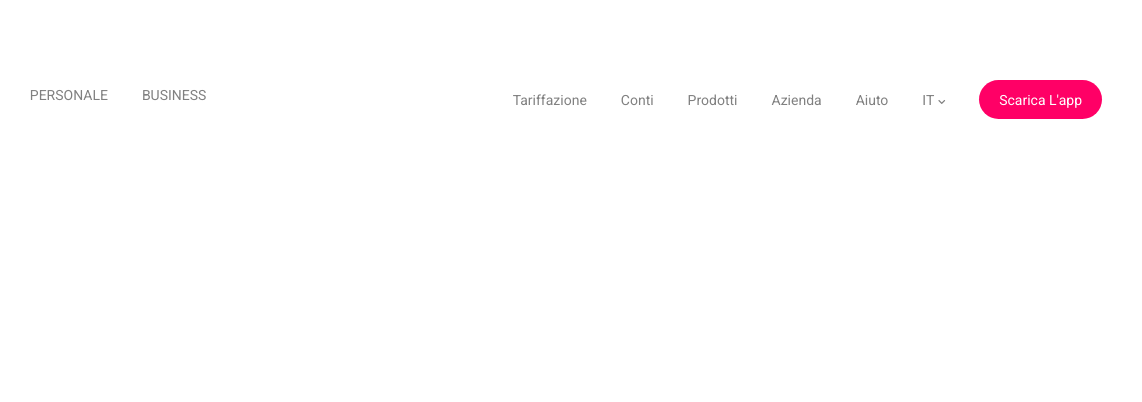
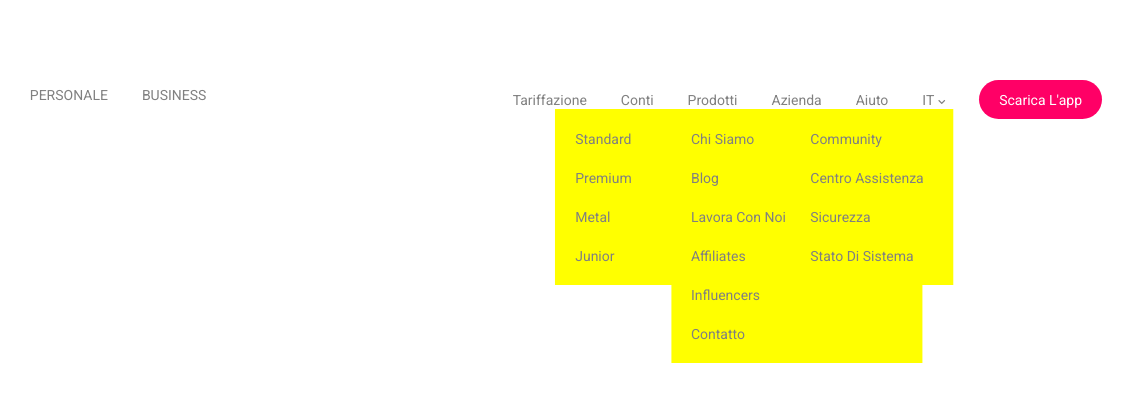
Before and after one commit to malimbo88/js-html-css-revolut, a plain HTML site: page index.html in a window 1280 px wide. Shown: the full height of the page, 138-1280 px from the left. Drawn offline with nearby package versions, Linux system fonts and the light colour scheme.

Commit message:
Vado avanti dopo

```diff
--- a/css/style.css
+++ b/css/style.css
@@ -32,28 +32,53 @@ nav > * {
   display: inline-block;
 }
 
-.menu > li {
-  display: inline-block;
-  vertical-align: middle;
-  margin-right: 30px;
-}
-
-.menu > li:last-child {
-  margin: 0;
-}
-
+/* menu */
 .menu a > span {
   color: #808080;
   font-size: 14px;
 }
 
-.menu a > i {
-  color: #808080;
-  font-size: 8px;
+.menu a:hover > span {
+  color: #000;
 }
 
-.menu a:hover > span {
-  color: #000;
+/* menu inline */
+.menu.inline > li {
+  display: inline-block;
+  vertical-align: middle;
+  margin-right: 30px;
+  position: relative;
+}
+
+.menu.inline > li:last-child {
+  margin: 0;
+}
+
+/* menu scroll */
+.menu.scroll {
+  background-color: yellow;
+  padding: 20px;
+  position: absolute;
+  top: 100%;
+  width: 500%;
+}
+
+.menu.scroll > li {
+  text-transform: capitalize;
+  padding-top: 20px;
+}
+
+.menu.scroll > li:first-child {
+  padding-top: 0;
+}
+
+.menu.scroll {
+  background-color: yellow;
+  padding: 20px;
+  position: absolute;
+  top: 100%;
+  left: 50%;
+  transform: translateX(-50%);
 }
 
 /* Left - NAV */
@@ -75,6 +100,11 @@ nav > * {
   text-transform: uppercase;
 }
 
+.right_nav a > i {
+  color: #808080;
+  font-size: 8px;
+}
+
 .right_nav .push_link {
   background-color: #ff0066;
   border-radius: 40px;
--- a/index.html
+++ b/index.html
@@ -21,7 +21,7 @@
 
           <!-- left - Nav -->
           <div class="left_nav">
-            <ul class="menu">
+            <ul class="menu inline">
               <li class="logo">
                 <a href="#" target="_blank">
                   <img src="img/logo-revolut.png" alt="">
@@ -43,7 +43,7 @@
 
           <!-- rigt - Nav -->
           <div class="right_nav">
-            <ul class="menu">
+            <ul class="menu inline">
               <li>
                 <a href="#" target="_blank">
                   <span>Tariffazione</span>
@@ -53,6 +53,34 @@
                 <a href="#" target="_blank">
                   <span>Conti</span>
                 </a>
+
+                <!-- scroll-menu Conti -->
+                  <div class="scroll">
+                    <ul class="menu scroll">
+                      <li>
+                        <a href="#" target="_blank">
+                          <span>Standard</span>
+                        </a>
+                      </li>
+                      <li>
+                        <a href="#" target="_blank">
+                          <span>Premium</span>
+                        </a>
+                      </li>
+                      <li>
+                        <a href="#" target="_blank">
+                          <span>Metal</span>
+                        </a>
+                      </li>
+                      <li>
+                        <a href="#" target="_blank">
+                          <span>Junior</span>
+                        </a>
+                      </li>
+                    </ul>
+                  </div>
+                <!-- end scroll-menu Conti -->
+
               </li>
               <li>
                 <a href="#" target="_blank">
@@ -63,11 +91,77 @@
                 <a href="#" target="_blank">
                   <span>Azienda</span>
                 </a>
+
+                <!-- scroll-menu Azienda -->
+                  <div class="scroll">
+                    <ul class="menu scroll">
+                      <li>
+                        <a href="#" target="_blank">
+                          <span>Chi siamo</span>
+                        </a>
+                      </li>
+                      <li>
+                        <a href="#" target="_blank">
+                          <span>Blog</span>
+                        </a>
+                      </li>
+                      <li>
+                        <a href="#" target="_blank">
+                          <span>Lavora con noi</span>
+                        </a>
+                      </li>
+                      <li>
+                        <a href="#" target="_blank">
+                          <span>Affiliates</span>
+                        </a>
+                      </li>
+                      <li>
+                        <a href="#" target="_blank">
+                          <span>Influencers</span>
+                        </a>
+                      </li>
+                      <li>
+                        <a href="#" target="_blank">
+                          <span>Contatto</span>
+                        </a>
+                      </li>
+                    </ul>
+                  </div>
+                <!-- end scroll-menu Azienda -->
+
               </li>
               <li>
                 <a href="#" target="_blank">
                   <span>Aiuto</span>
                 </a>
+
+                <!-- scroll-menu Aiuto -->
+                  <div class="scroll">
+                    <ul class="menu scroll">
+                      <li>
+                        <a href="#" target="_blank">
+                          <span>Community</span>
+                        </a>
+                      </li>
+                      <li>
+                        <a href="#" target="_blank">
+                          <span>Centro Assistenza</span>
+                        </a>
+                      </li>
+                      <li>
+                        <a href="#" target="_blank">
+                          <span>Sicurezza</span>
+                        </a>
+                      </li>
+                      <li>
+                        <a href="#" target="_blank">
+                          <span>Stato di sistema</span>
+                        </a>
+                      </li>
+                    </ul>
+                  </div>
+                <!-- end scroll-menu Aiuto -->
+
               </li>
               <li class="lang">
                 <a href="#" target="_blank">
```
